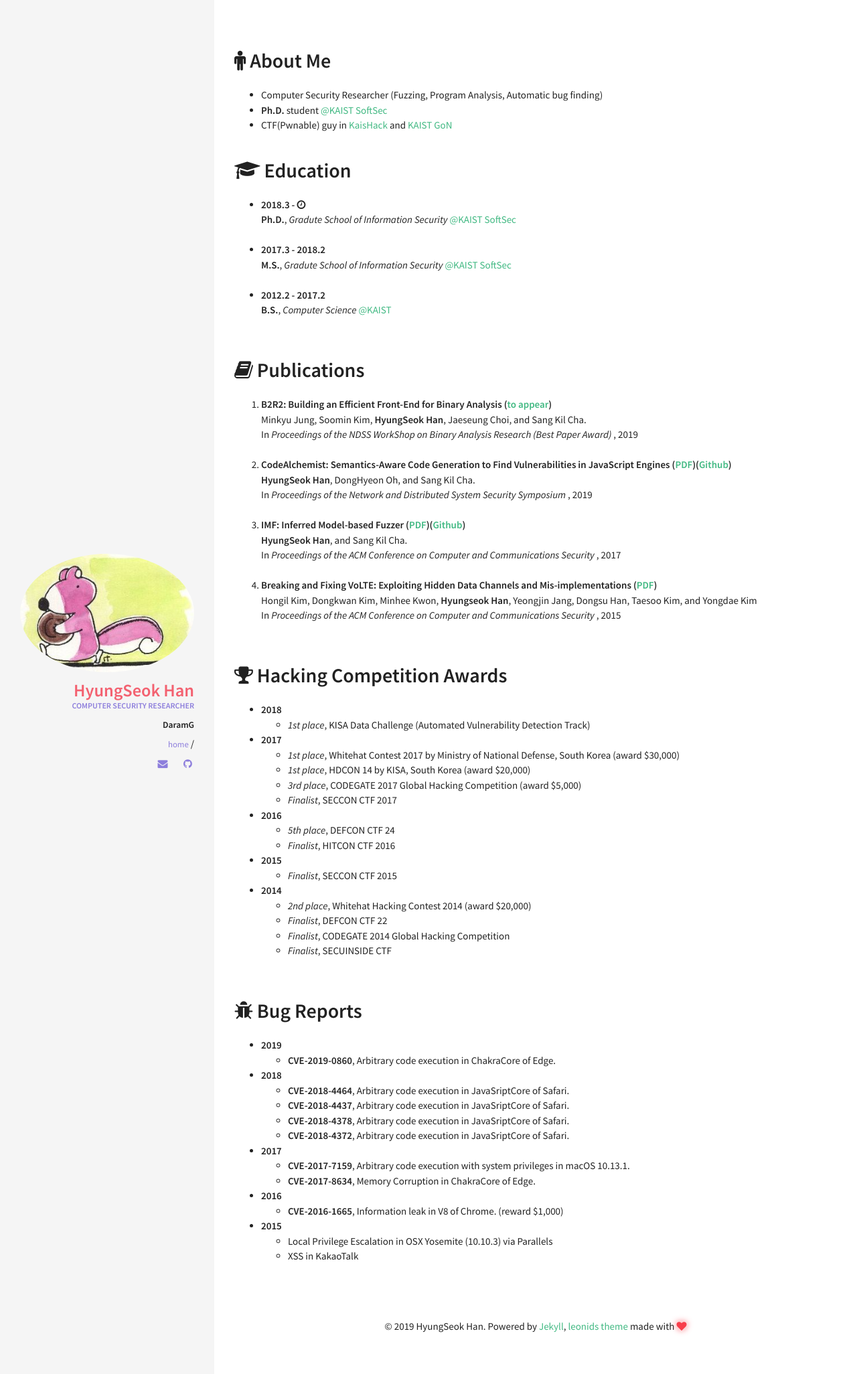
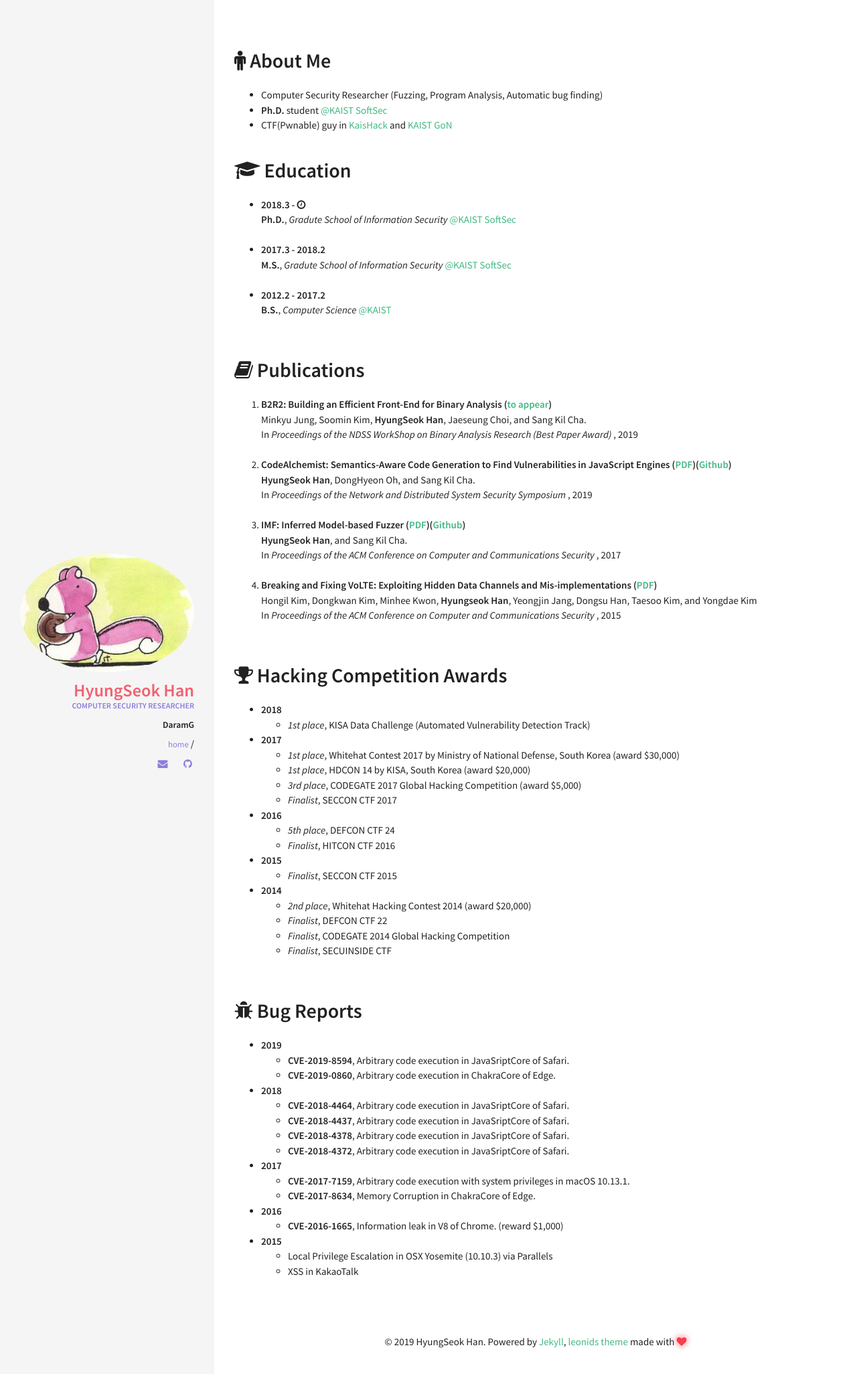
Before and after one commit to DaramG/daramg.github.io, a Jekyll site: the page built from index.html, in a window 1280 px wide. Shown: the top 2052 px of the page at 67% size. Built offline with Jekyll 4.4.1, drawn with Linux system fonts in a browser that asks for light colours.

Commit message:
Update bug.yml

```diff
--- a/_data/index/bug.yml
+++ b/_data/index/bug.yml
@@ -1,3 +1,6 @@
+- descr: <strong>CVE-2019-8594</strong>, Arbitrary code execution in JavaSriptCore of Safari.
+  year : 2019
+
 - descr: <strong>CVE-2019-0860</strong>, Arbitrary code execution in ChakraCore of Edge.
   year : 2019
 
```
